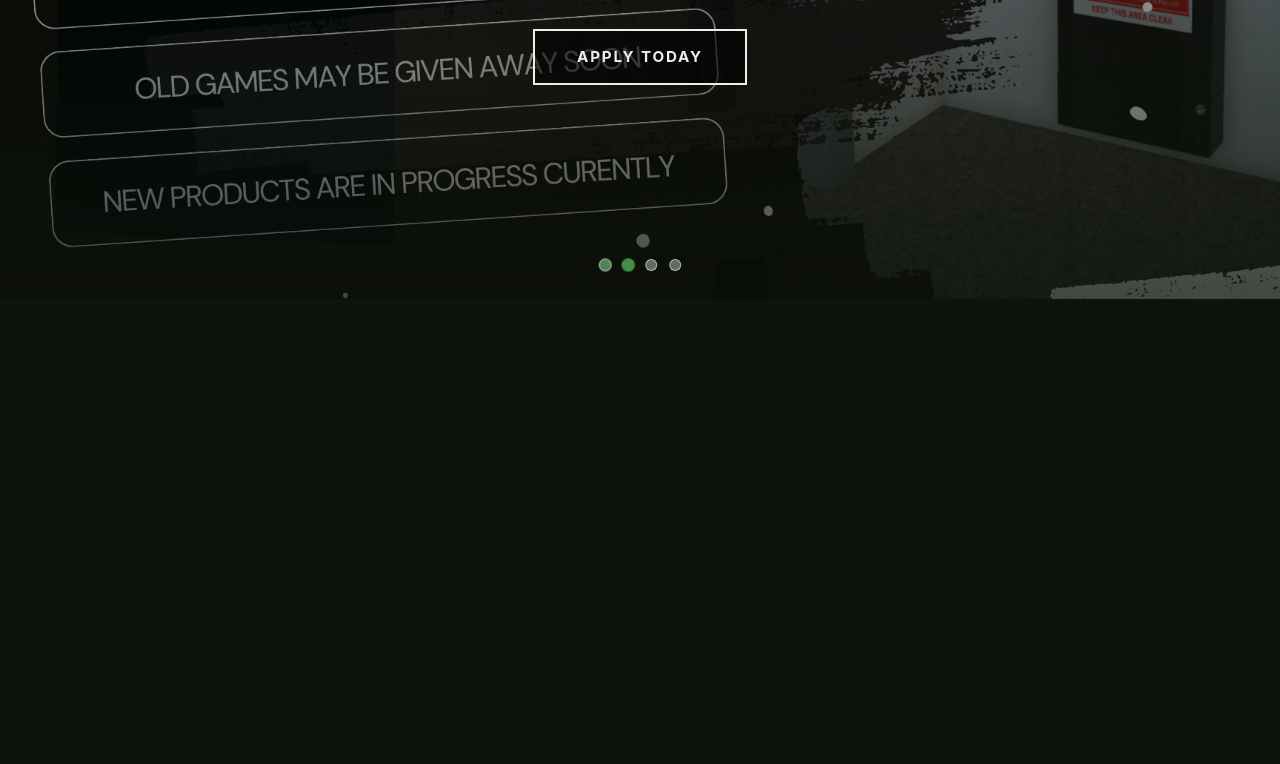
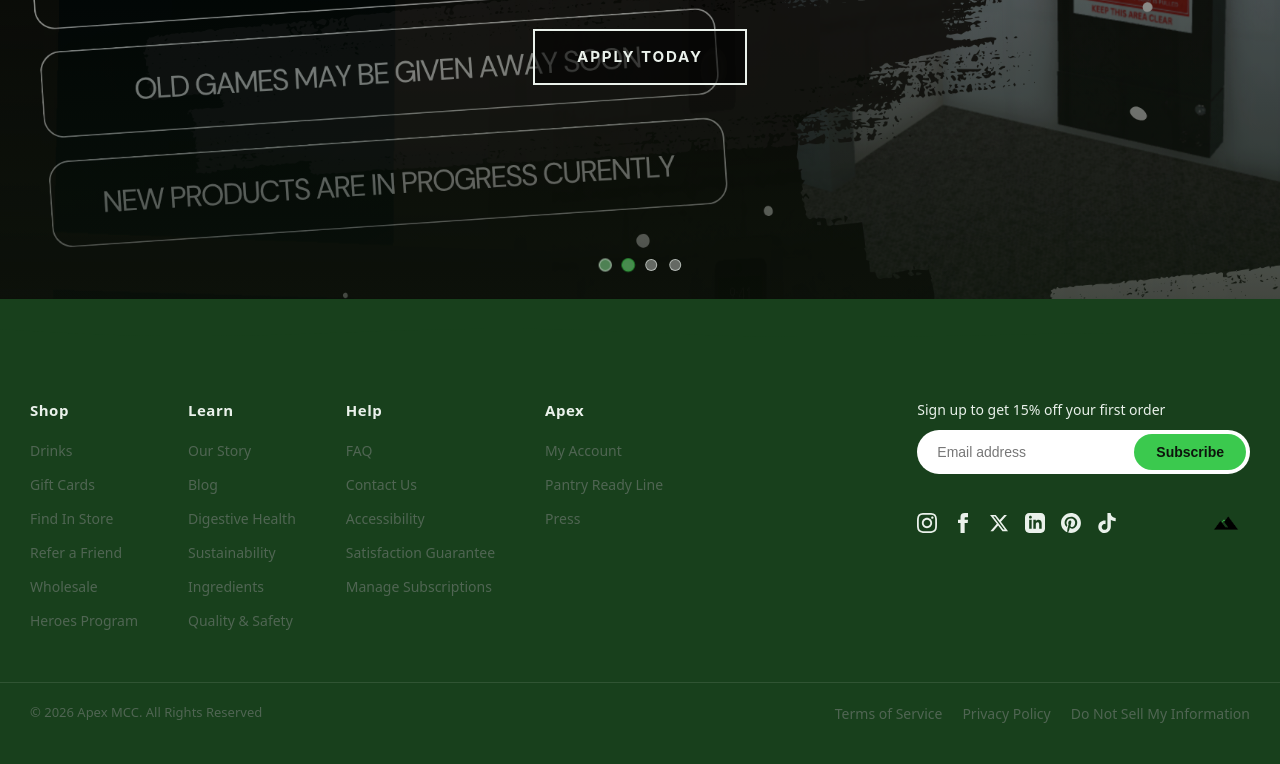
Before and after one commit to ApexMCC/WebSite-V3, a plain HTML site: page pages/index.html in a window 1280 px wide. Shown: the part 681-1445 px from the top of the page. Before the commit the page ends 980 px from the top, so only its background shows below. Drawn offline with Linux system fonts and the light colour scheme.

Commit message:
add shared footer with apex logo, black navbar, quick resources

```diff
--- /dev/null
+++ b/css/footer.css
@@ -0,0 +1,189 @@
+.footer {
+  background: #18401c;
+  color: #eaf1eb;
+  font-family: system-ui, -apple-system, BlinkMacSystemFont, "Segoe UI", Roboto, sans-serif;
+  position: relative;
+  padding-top: 20px;
+}
+
+.footer-wave svg {
+  display: block;
+  width: 100%;
+  height: 40px;
+}
+
+.footer-container {
+  max-width: 1300px;
+  margin: 0 auto;
+  padding: 40px 30px;
+  display: flex;
+  justify-content: space-between;
+  flex-wrap: wrap;
+  gap: 40px;
+}
+
+.footer-links-grid {
+  display: flex;
+  gap: 50px;
+  flex-wrap: wrap;
+}
+
+.footer-col h4 {
+  font-size: 15px;
+  font-weight: 600;
+  margin-bottom: 16px;
+  letter-spacing: 0.5px;
+}
+
+.footer-col ul {
+  list-style: none;
+  padding: 0;
+  margin: 0;
+}
+
+.footer-col ul li {
+  margin-bottom: 10px;
+}
+
+.footer-col ul li a,
+.footer-legal-links a {
+  color: #506553;
+  text-decoration: none;
+  font-size: 14px;
+  transition: color 0.2s ease;
+}
+
+.footer-col ul li a:hover,
+.footer-legal-links a:hover {
+  color: #eaf1eb;
+}
+
+.footer-right-section {
+  display: flex;
+  flex-direction: column;
+  gap: 25px;
+  max-width: 400px;
+}
+
+.newsletter-box p {
+  font-size: 14px;
+  margin-bottom: 10px;
+  font-weight: 500;
+}
+
+.newsletter-form {
+  display: flex;
+  background: #ffffff;
+  border-radius: 30px;
+  overflow: hidden;
+  padding: 4px;
+}
+
+.newsletter-form input {
+  flex: 1;
+  border: none;
+  padding: 10px 16px;
+  font-size: 14px;
+  outline: none;
+  color: #333333;
+  background: transparent;
+}
+
+.newsletter-form input::placeholder {
+  color: #777777;
+}
+
+.newsletter-form button {
+  background-color: #3bc94e;
+  border: none;
+  padding: 10px 22px;
+  border-radius: 25px;
+  font-weight: 600;
+  font-size: 14px;
+  cursor: pointer;
+  color: #0d140c;
+  transition: background-color 0.2s ease;
+}
+
+.newsletter-form button:hover {
+  background-color: #33a33f;
+}
+
+.social-and-badge {
+  display: flex;
+  justify-content: space-between;
+  align-items: center;
+}
+
+.social-icons {
+  display: flex;
+  gap: 16px;
+}
+
+.social-icons a {
+  color: #eaf1eb;
+  transition: opacity 0.2s;
+}
+
+.social-icons a:hover {
+  opacity: 0.75;
+}
+
+.b-corp-circle {
+  border: 2px solid #ffffff;
+  border-radius: 50%;
+  width: 45px;
+  height: 45px;
+  display: flex;
+  flex-direction: column;
+  align-items: center;
+  justify-content: center;
+  line-height: 1;
+}
+
+.b-corp-circle span {
+  font-weight: bold;
+  font-size: 18px;
+}
+
+.b-corp-circle small {
+  font-size: 6px;
+  text-transform: uppercase;
+  letter-spacing: 0.5px;
+}
+
+.footer-logo img {
+  width: 48px;
+  height: 48px;
+  object-fit: contain;
+  border-radius: 50%;
+}
+
+.footer-bottom {
+  max-width: 1300px;
+  margin: 0 auto;
+  padding: 20px 30px 40px;
+  display: flex;
+  justify-content: space-between;
+  align-items: center;
+  border-top: 1px solid rgba(255, 255, 255, 0.1);
+  font-size: 13px;
+  color: #506553;
+  flex-wrap: wrap;
+  gap: 15px;
+}
+
+.footer-legal-links {
+  display: flex;
+  gap: 20px;
+}
+
+@media (max-width: 900px) {
+  .footer-container {
+    flex-direction: column;
+  }
+  .footer-links-grid {
+    gap: 30px;
+    justify-content: space-between;
+  }
+}
--- a/css/navbar.css
+++ b/css/navbar.css
@@ -5,10 +5,7 @@
   position: relative;
   width: 100%;
   color: white;
-  background:
-    linear-gradient(rgba(0, 0, 0, 0.38), rgba(0, 0, 0, 0.38)),
-    url("https://images.unsplash.com/photo-1541339907198-e08756dedf3f?auto=format&fit=crop&w=2000&q=80")
-    center / cover;
+  background: #000;
 }
 
 .navbar-top {
@@ -112,7 +109,7 @@
 /* ===== GREEN NAVIGATION ===== */
 .main-nav {
   height: 42px;
-  background: var(--accent-green-deep);
+  background: #000;
 }
 
 .main-nav-inner {
--- /dev/null
+++ b/includes/footer.html
@@ -0,0 +1,82 @@
+<link rel="stylesheet" href="../css/footer.css" />
+<footer class="footer">
+    <div class="footer-wave">
+      <svg viewBox="0 0 1440 120" fill="none" xmlns="http://www.w3.org/2000/svg" preserveAspectRatio="none">
+        <path d="M0,30 C320,90 420,0 720,40 C1020,80 1200,20 1440,50 L1440,120 L0,120 Z" fill="#18401c"></path>
+      </svg>
+    </div>
+    <div class="footer-container">
+      <div class="footer-links-grid">
+        <div class="footer-col">
+          <h4>Shop</h4>
+          <ul>
+            <li><a href="#">Drinks</a></li>
+            <li><a href="#">Gift Cards</a></li>
+            <li><a href="#">Find In Store</a></li>
+            <li><a href="#">Refer a Friend</a></li>
+            <li><a href="#">Wholesale</a></li>
+            <li><a href="#">Heroes Program</a></li>
+          </ul>
+        </div>
+        <div class="footer-col">
+          <h4>Learn</h4>
+          <ul>
+            <li><a href="#">Our Story</a></li>
+            <li><a href="#">Blog</a></li>
+            <li><a href="#">Digestive Health</a></li>
+            <li><a href="#">Sustainability</a></li>
+            <li><a href="#">Ingredients</a></li>
+            <li><a href="#">Quality & Safety</a></li>
+          </ul>
+        </div>
+        <div class="footer-col">
+          <h4>Help</h4>
+          <ul>
+            <li><a href="#">FAQ</a></li>
+            <li><a href="#">Contact Us</a></li>
+            <li><a href="#">Accessibility</a></li>
+            <li><a href="#">Satisfaction Guarantee</a></li>
+            <li><a href="#">Manage Subscriptions</a></li>
+          </ul>
+        </div>
+        <div class="footer-col">
+          <h4>Apex</h4>
+          <ul>
+            <li><a href="#">My Account</a></li>
+            <li><a href="#">Pantry Ready Line</a></li>
+            <li><a href="#">Press</a></li>
+          </ul>
+        </div>
+      </div>
+      <div class="footer-right-section">
+        <div class="newsletter-box">
+          <p>Sign up to get 15% off your first order</p>
+          <form class="newsletter-form" onsubmit="return false;">
+            <input type="email" placeholder="Email address" />
+            <button type="submit">Subscribe</button>
+          </form>
+        </div>
+        <div class="social-and-badge">
+          <div class="social-icons">
+            <a href="#" aria-label="Instagram"><svg width="20" height="20" fill="currentColor" viewBox="0 0 24 24"><path d="M12 2.163c3.204 0 3.584.012 4.85.07 3.252.148 4.771 1.691 4.919 4.919.058 1.265.069 1.645.069 4.849 0 3.205-.012 3.584-.069 4.849-.149 3.225-1.664 4.771-4.919 4.919-1.266.058-1.644.07-4.85.07-3.204 0-3.584-.012-4.849-.07-3.26-.149-4.771-1.699-4.919-4.92-.058-1.265-.07-1.644-.07-4.849 0-3.204.013-3.583.07-4.849.149-3.227 1.664-4.771 4.919-4.919 1.266-.057 1.645-.069 4.849-.069zm0-2.163c-3.259 0-3.667.014-4.947.072-4.358.2-6.78 2.618-6.98 6.98-.059 1.281-.073 1.689-.073 4.948 0 3.259.014 3.668.072 4.948.2 4.358 2.618 6.78 6.98 6.98 1.281.058 1.689.072 4.948.072 3.259 0 3.668-.014 4.948-.072 4.354-.2 6.782-2.618 6.979-6.98.059-1.28.073-1.689.073-4.948 0-3.259-.014-3.667-.072-4.947-.196-4.354-2.617-6.78-6.979-6.98-1.281-.059-1.69-.073-4.949-.073zm0 5.838c-3.403 0-6.162 2.759-6.162 6.162s2.759 6.163 6.162 6.163 6.162-2.759 6.162-6.163c0-3.403-2.759-6.162-6.162-6.162zm0 10.162c-2.209 0-4-1.79-4-4 0-2.209 1.791-4 4-4s4 1.791 4 4c0 2.21-1.791 4-4 4zm6.406-11.845c-.796 0-1.441.645-1.441 1.44s.645 1.44 1.441 1.44c.795 0 1.439-.645 1.439-1.44s-.644-1.44-1.439-1.44z"/></svg></a>
+            <a href="#" aria-label="Facebook"><svg width="20" height="20" fill="currentColor" viewBox="0 0 24 24"><path d="M9 8H6v4h3v12h5V12h3.642L18 8h-4V6.333C14 5.37 14.5 5 15.5 5H18V0h-3.808C10.5 0 9 1.5 9 4.615V8z"/></svg></a>
+            <a href="#" aria-label="X (Twitter)"><svg width="20" height="20" fill="currentColor" viewBox="0 0 24 24"><path d="M18.244 2.25h3.308l-7.227 8.26 8.502 11.24H16.17l-5.214-6.817L4.99 21.75H1.68l7.73-8.835L1.254 2.25H8.08l4.713 6.231zm-1.161 17.52h1.833L7.084 4.126H5.117z"/></svg></a>
+            <a href="#" aria-label="LinkedIn"><svg width="20" height="20" fill="currentColor" viewBox="0 0 24 24"><path d="M19 0h-14c-2.761 0-5 2.239-5 5v14c0 2.761 2.239 5 5 5h14c2.762 0 5-2.239 5-5v-14c0-2.761-2.238-5-5-5zm-11 19h-3v-11h3v11zm-1.5-12.268c-.966 0-1.75-.79-1.75-1.764s.784-1.764 1.75-1.764 1.75.79 1.75 1.764-.783 1.764-1.75 1.764zm13.5 12.268h-3v-5.604c0-3.368-4-3.113-4 0v5.604h-3v-11h3v1.765c1.396-2.586 7-2.777 7 2.476v6.759z"/></svg></a>
+            <a href="#" aria-label="Pinterest"><svg width="20" height="20" fill="currentColor" viewBox="0 0 24 24"><path d="M12 0c-6.627 0-12 5.372-12 12 0 5.084 3.163 9.426 7.627 11.174-.105-.949-.2-2.405.042-3.441.218-.937 1.407-5.965 1.407-5.965s-.359-.719-.359-1.782c0-1.668.967-2.914 2.171-2.914 1.023 0 1.518.769 1.518 1.69 0 1.029-.655 2.568-.994 3.995-.283 1.194.599 2.169 1.777 2.169 2.133 0 3.772-2.249 3.772-5.495 0-2.873-2.064-4.882-5.012-4.882-3.414 0-5.418 2.561-5.418 5.207 0 1.031.397 2.138.893 2.738.098.119.112.224.083.345-.09.375-.291 1.199-.331 1.363-.053.225-.172.273-.396.164-1.477-.687-2.401-2.844-2.401-4.577 0-3.725 2.706-7.156 7.808-7.156 4.101 0 7.291 2.924 7.291 6.834 0 4.076-2.571 7.358-6.138 7.358-1.198 0-2.324-.623-2.708-1.356l-.738 2.814c-.267 1.025-.989 2.308-1.474 3.093 1.112.342 2.296.527 3.518.527 6.627 0 12-5.373 12-12 0-6.628-5.373-12-12-12z"/></svg></a>
+            <a href="#" aria-label="TikTok"><svg width="20" height="20" fill="currentColor" viewBox="0 0 24 24"><path d="M12.525.02c1.31-.02 2.61-.01 3.91-.02.08 1.53.63 3.09 1.75 4.17 1.12 1.11 2.7 1.62 4.24 1.79v4.03c-1.44-.05-2.89-.35-4.2-.97-.57-.26-1.1-.59-1.62-.93-.01 2.92.01 5.84-.02 8.75-.08 1.4-.54 2.79-1.35 3.94-1.31 1.92-3.58 3.17-5.91 3.21-1.43.08-2.86-.31-4.08-1.03-2.02-1.19-3.44-3.37-3.65-5.71-.02-.5-.03-1-.01-1.49.18-1.9 1.12-3.72 2.58-4.96 1.66-1.44 3.98-2.13 6.15-1.72.02 1.48-.04 2.96-.04 4.44-.99-.32-2.15-.23-3.02.37-.63.41-1.11 1.04-1.36 1.75-.21.51-.15 1.07-.14 1.61.24 1.64 1.82 3.02 3.5 2.87 1.12-.01 2.19-.66 2.77-1.61.19-.33.4-.67.41-1.06.1-1.79.06-3.57.07-5.36.01-4.03-.01-8.05.02-12.07z"/></svg></a>
+          </div>
+          <div class="footer-logo" title="Apex MCC">
+            <img src="../Slideshow/apx_logo_inverted.webp" alt="Apex MCC logo" />
+          </div>
+        </div>
+      </div>
+    </div>
+    <div class="footer-bottom">
+      <span>© 2026 Apex MCC. All Rights Reserved</span>
+      <div class="footer-legal-links">
+        <a href="#">Terms of Service</a>
+        <a href="#">Privacy Policy</a>
+        <a href="#">Do Not Sell My Information</a>
+      </div>
+    </div>
+  </footer>
--- a/includes/include.js
+++ b/includes/include.js
@@ -19,7 +19,11 @@
           html = html.replace(/\{base\}/g, base);
           el.outerHTML = html;
         } catch (err) {
-          el.outerHTML = "<!-- include failed: " + url + " -->";
+          const iframe = document.createElement("iframe");
+          iframe.src = url;
+          iframe.style.cssText =
+            "width:100%;height:180px;border:0;display:block;";
+          el.replaceWith(iframe);
         }
       })
     );
--- a/includes/nav.html
+++ b/includes/nav.html
@@ -1,3 +1,4 @@
+<link rel="stylesheet" href="../css/navbar.css" />
 <header class="navbar">
 
   <!-- Top section -->
--- a/pages/index.html
+++ b/pages/index.html
@@ -33,7 +33,6 @@
       line-height: 1.5;
     }
   </style>
-  <link rel="stylesheet" href="../css/navbar.css" />
   <link rel="stylesheet" href="../css/hero.css" />
 </head>
 <body>
@@ -67,6 +66,8 @@
     <div class="dots" id="dots"></div>
   </section>
 
+  <div data-include="../includes/footer.html" data-base="../"></div>
+
   <script src="../includes/include.js"></script>
   <script src="../js/slideshow.js"></script>
 </body>
```
Also changed, not shown: pages/staff.html (+82 -1 lines), Slideshow/apx_logo_inverted.webp (added).
